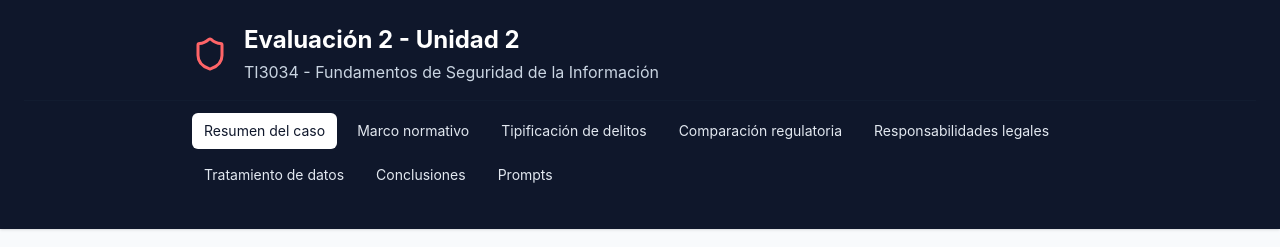
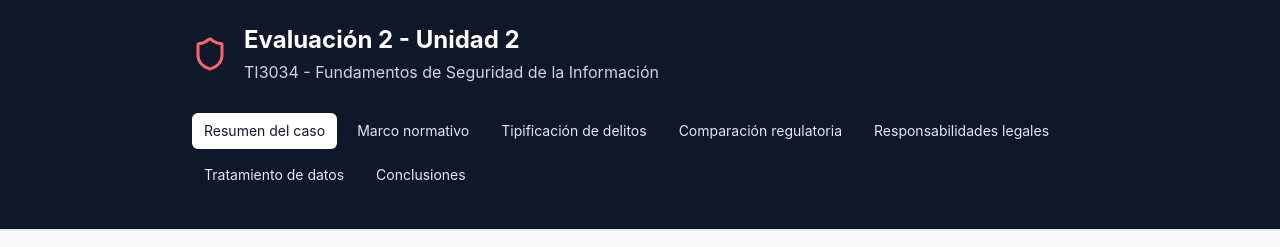
Before and after one commit to Souvlisa/informe_lozlui, a React (Vite) app: page / in a window 1280 px wide. Shown: the top 247 px of the page. Built offline with nearby package versions, Linux system fonts and the light colour scheme.

Commit message:
Eliminación de componente 'Prompts' de la pantalla principal de la página

```diff
--- a/src/App.jsx
+++ b/src/App.jsx
@@ -21,7 +21,6 @@ function App() {
     { key: 'responsabilidades', label: 'Responsabilidades legales', component: Responsabilidades },
     { key: 'datos', label: 'Tratamiento de datos', component: Datos },
     { key: 'conclusiones', label: 'Conclusiones', component: Conclusiones },
-    { key: 'prompts', label: 'Prompts', component: Prompts },
   ]
 
   const [active, setActive] = useState(sections[0].key)
```
